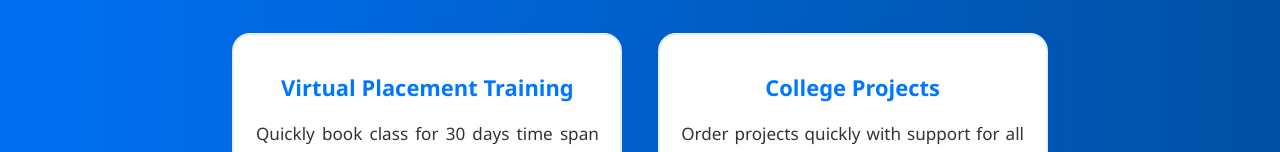
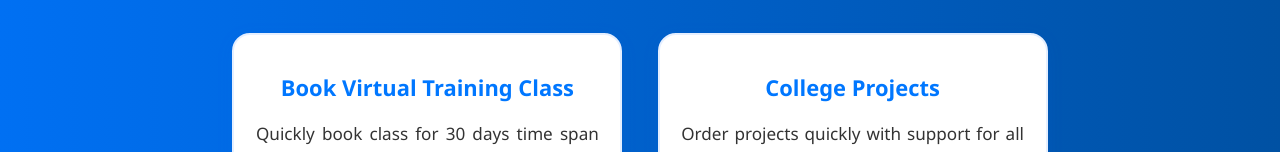
Before and after one commit to DevTechSoft5/Site, a plain HTML site: page index.html in a window 1280 px wide. Shown: the part 439-591 px from the top of the page. Drawn offline with nearby package versions, Linux system fonts and the light colour scheme.

Commit message:
Update index.html

```diff
--- a/index.html
+++ b/index.html
@@ -499,7 +499,7 @@
 <div class="project-options-container">
   <!-- College Projects Box -->
   <div class="project-option-box">
-    <h3>Virtual Placement Training</h3>
+    <h3>Book Virtual Training Class</h3>
     <p>Quickly book class for 30 days time span for placement training and full stack development.</p>
     <a href="https://wa.me/+917904314494?text=Hi%2C%20I'm%20interested%20in%20a%20college%20project" target="_blank">
       <button class="btn-glow">Order College Project</button>
```
